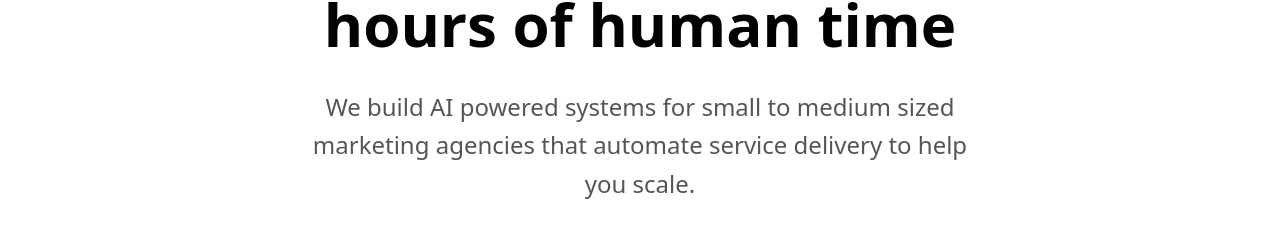
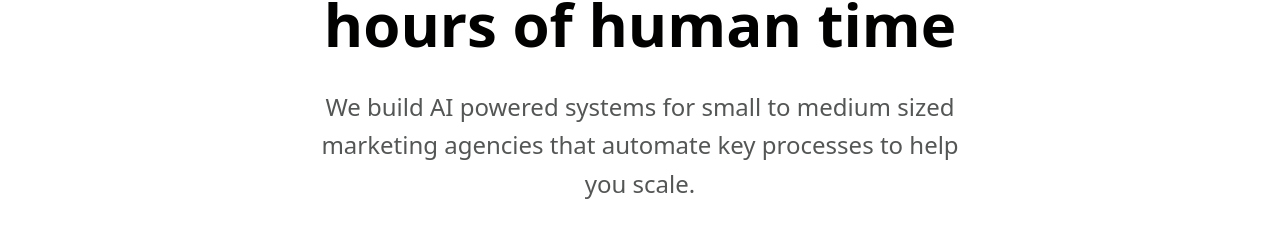
Before and after one commit to BennettBlackCode/boldslatelanding, a Next.js app: page / in a window 1280 px wide. Shown: the part 653-894 px from the top of the page. Built offline with nearby package versions, Linux system fonts and the light colour scheme.

Commit message:
Update copy: automate key processes

```diff
--- a/src/app/layout.tsx
+++ b/src/app/layout.tsx
@@ -18,7 +18,7 @@ const outfit = Outfit({
 
 export const metadata: Metadata = {
   title: "Bold Slate | AI Consulting for Small Businesses",
-  description: "We build AI powered systems for small to medium sized marketing agencies that automate service delivery to help you scale.",
+  description: "We build AI powered systems for small to medium sized marketing agencies that automate key processes to help you scale.",
   icons: {
     icon: "https://ojiytsplzyffdgobssut.supabase.co/storage/v1/object/public/Assets/Bold%20Slate%20Logo%20(3).png",
     apple: "https://ojiytsplzyffdgobssut.supabase.co/storage/v1/object/public/Assets/Bold%20Slate%20Logo%20(3).png",
--- a/src/components/Hero.tsx
+++ b/src/components/Hero.tsx
@@ -30,7 +30,7 @@ export default function Hero() {
 
           {/* Subheading */}
           <p className="text-[20px] md:text-[24px] leading-[1.6] text-[#545555] max-w-2xl mx-auto mb-10 font-light">
-            We build AI powered systems for small to medium sized marketing agencies that automate service delivery to help you scale.
+            We build AI powered systems for small to medium sized marketing agencies that automate key processes to help you scale.
           </p>
 
           {/* Single CTA Button */}
```
